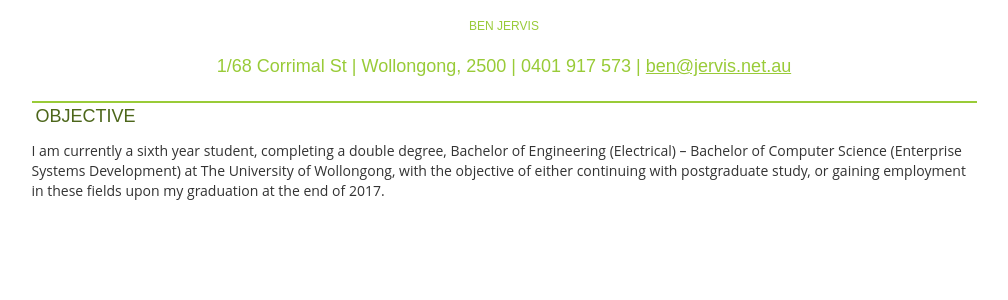
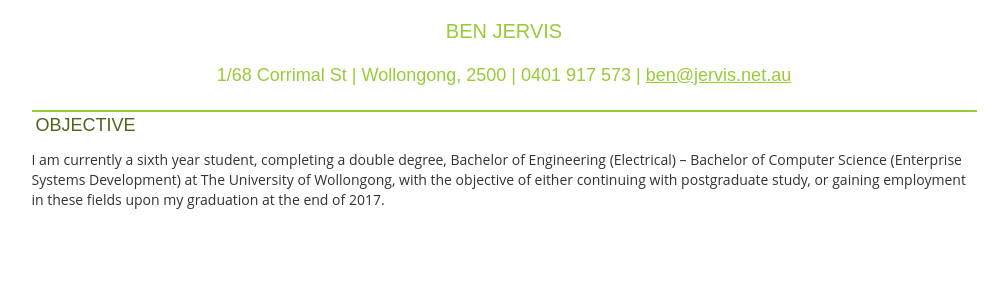
Before and after one commit to ben-jervis-old/benJervis.github.io, a Jekyll site: the page resume.html, which Jekyll copies as it is, in a window 1280 px wide. Shown: the top 300 px of the page, without its empty margins (136-1144 px from the left). Built offline with Jekyll 4.4.1, drawn with Linux system fonts in a browser that asks for light colours.

Commit message:
Update resume.html

```diff
--- a/resume.html
+++ b/resume.html
@@ -7,7 +7,7 @@
         font-family: Montserrat, sans-serif;
         color: #99CB38;
         text-align: center;
-        font-size: 1.2rem;
+        font-size: 2rem;
       }
       h4 {
         font-family: Raleway, sans-serif;
```
